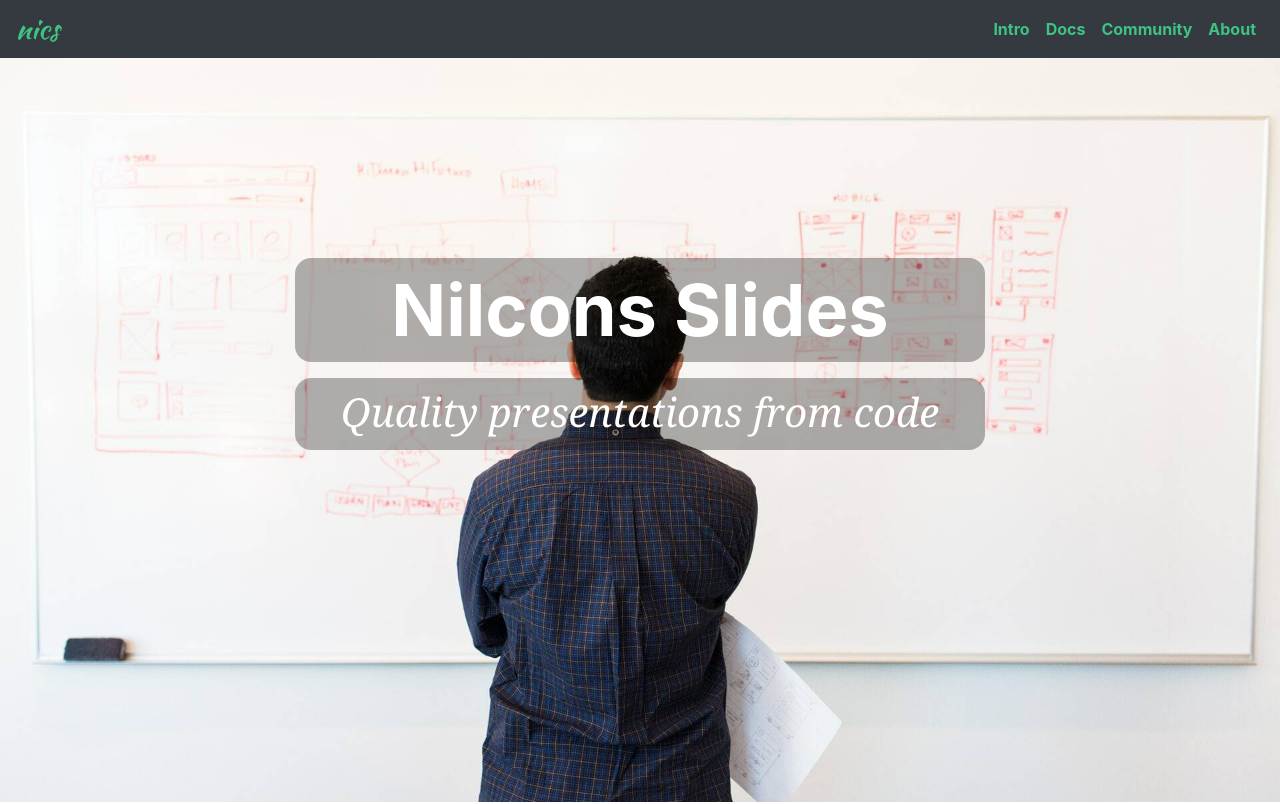
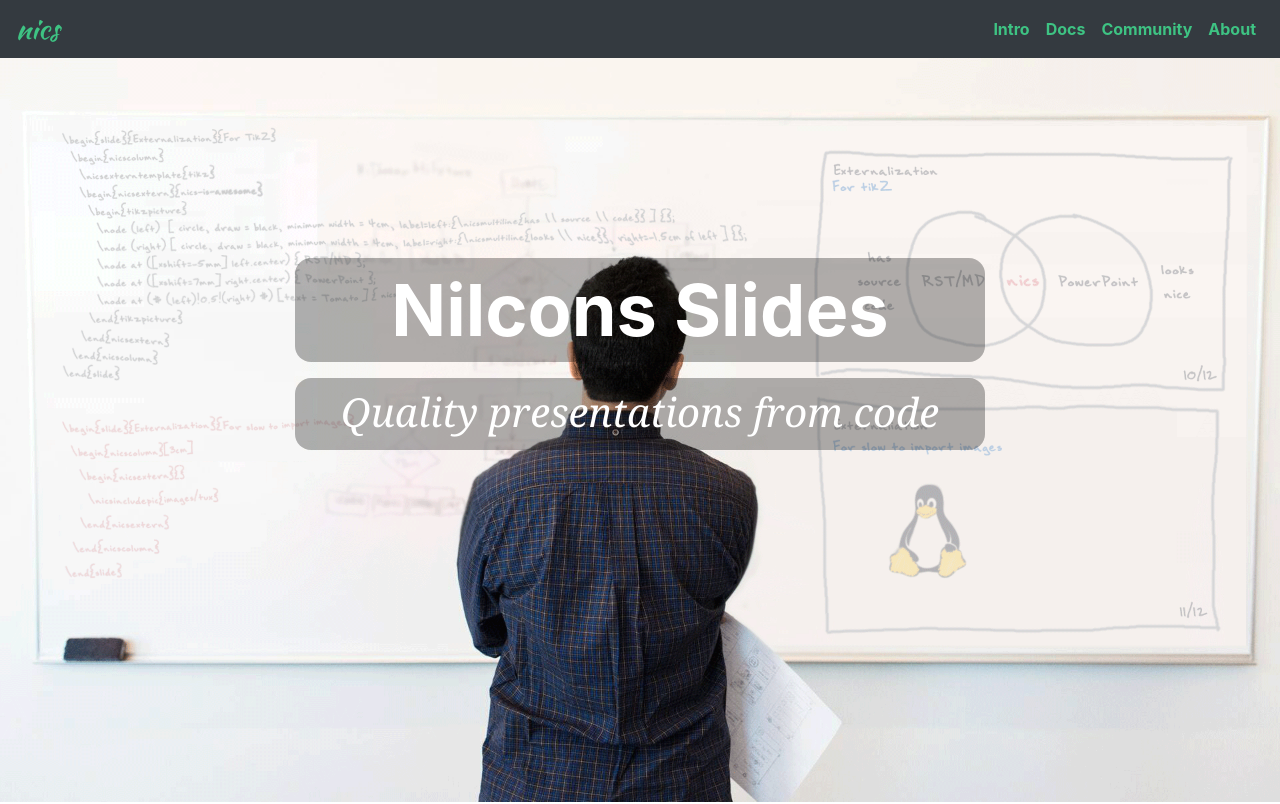
Before and after one commit to nilcons/nics, a website: page index.html in a window 1280 px wide. Shown: the top 804 px of the page. Drawn offline with Linux system fonts and the light colour scheme; files whose address does not match are found by name.

Commit message:
Changed the text on the white board of the header image

```diff
--- a/nics.scss
+++ b/nics.scss
@@ -47,7 +47,7 @@
 }
 
 header {
-  background-image: url('header.jpg');
+  background-image: url('header-new2.png');
   background-repeat: no-repeat;
   background-attachment: fixed;
   background-position: center;
```
Also changed, not shown: assets/header-new2.png (added), assets/nics.css.
